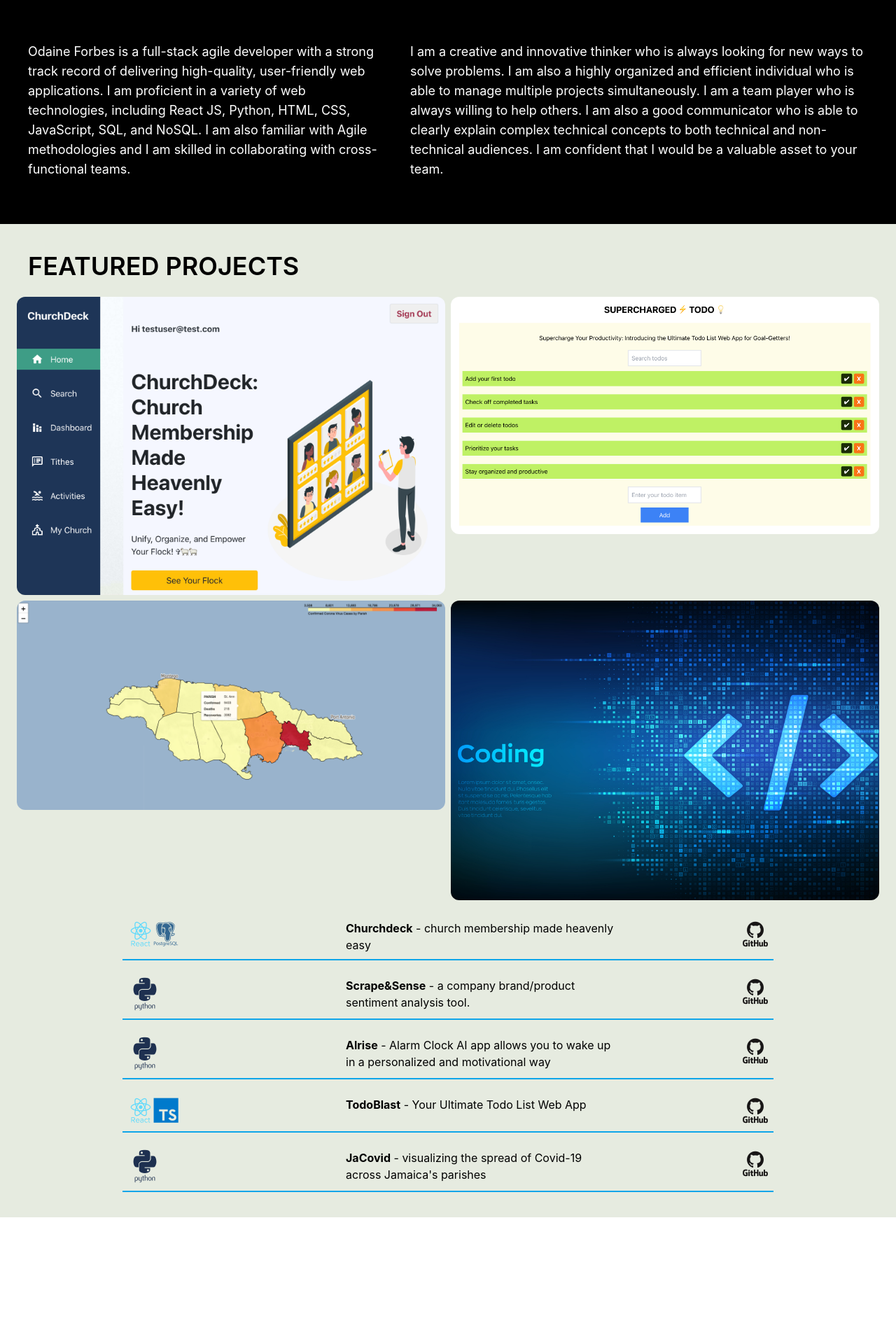
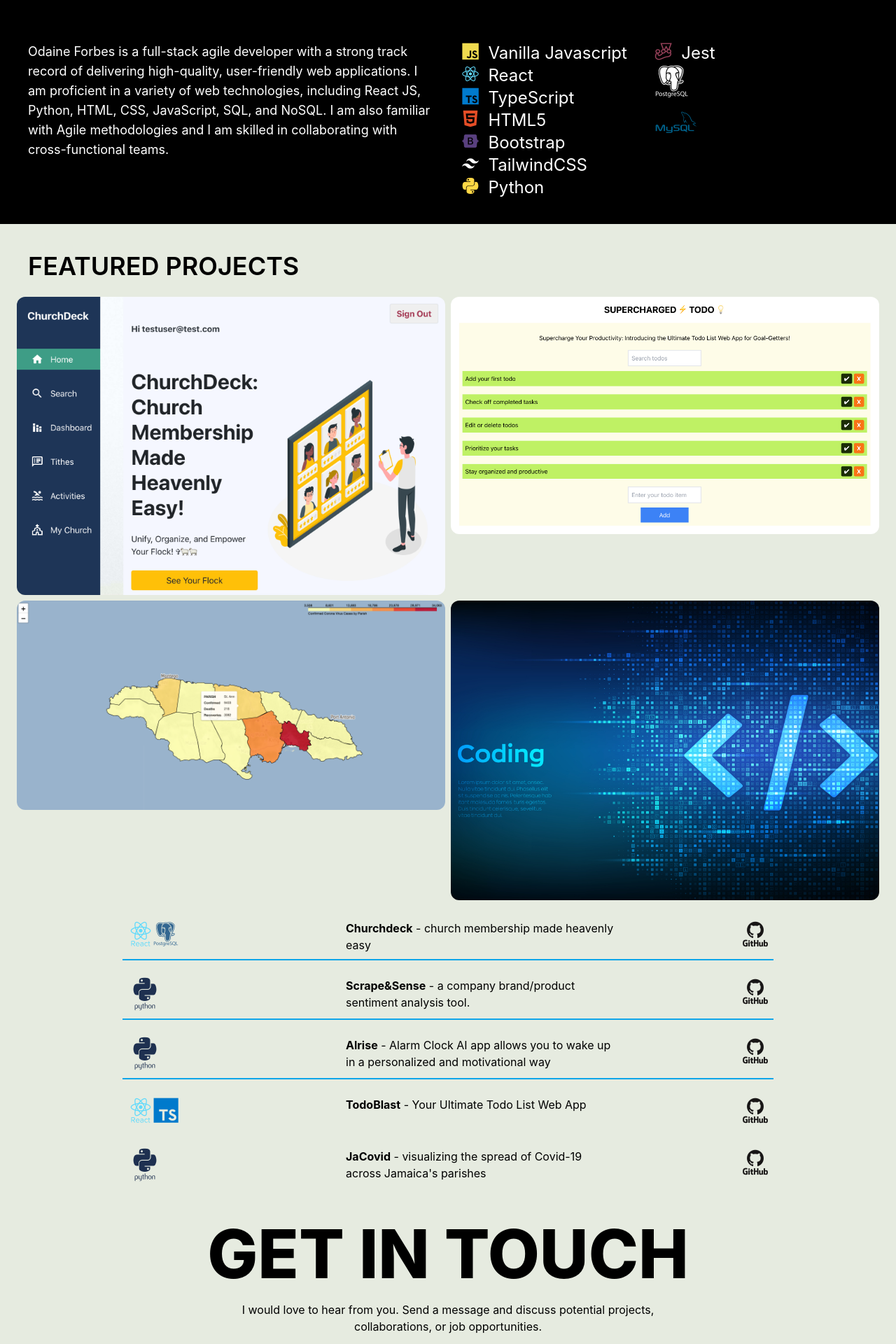
Before and after one commit to forbeso/odforbes, a React (Create React App) app: page / in a window 1280 px wide. Shown: the part 560-2480 px from the top of the page at 70% size. Before the commit the page ends 2299 px from the top, so only its background shows below. Built offline with nearby package versions, Linux system fonts and the light colour scheme.

Commit message:
updated mid and footer

```diff
--- a/package.json
+++ b/package.json
@@ -10,9 +10,12 @@
     "@types/node": "^16.18.39",
     "@types/react": "^18.2.16",
     "@types/react-dom": "^18.2.7",
+    "express": "^4.18.2",
+    "jspdf": "^2.5.1",
     "react": "^18.2.0",
     "react-dom": "^18.2.0",
     "react-scripts": "5.0.1",
+    "requests": "^0.3.0",
     "typescript": "^4.9.5",
     "web-vitals": "^2.1.4"
   },
--- a/src/App.tsx
+++ b/src/App.tsx
@@ -6,33 +6,6 @@
 import jacovid from "./assets/jacovid.png";
 
 function App() {
-  const aboutme = (
-    <ul>
-      <li>
-        <strong>
-          Highly skilled and experienced full-stack agile developer
-        </strong>{" "}
-        :rocket:
-      </li>
-      <li>Proficient in a variety of web technologies :computer:</li>
-      <li>Familiar with Agile methodologies :chart_with_upwards_trend:</li>
-      <li>
-        Skilled in collaborating with cross-functional teams
-        :busts_in_silhouette:
-      </li>
-      <li>Highly motivated and self-directed individual :fire:</li>
-      <li>Always eager to learn new things :bulb:</li>
-      <li>
-        Team player who is confident that I would be a valuable asset to any
-        team :people_holding_hands:
-      </li>
-      <li>
-        Passionate about using technology to solve real-world problems
-        :thinking:
-      </li>
-    </ul>
-  );
-
   return (
     <div className="App">
       <section className="sectionA flex items-center text-center md:text-left md:flex md:justify-center bg-calm-blue">
@@ -44,9 +17,11 @@
             <h1 className="text-3xl font-bold md:text-6xl">
               YOUR <span>AGILE</span> FULL STACK DEVELOPER
             </h1>
-            <button className="p-2 rounded-full w-64 mt-4 bg-washed-yellow mb-5">
-              View Projects
-            </button>
+            <a href="#Projects">
+              <button className="p-2 rounded-full w-64 mt-4 bg-washed-yellow mb-5">
+                View Projects
+              </button>
+            </a>
           </div>
 
           <div className="shape-box flex flex-col mt-5 p-3 md:w-1/2">
@@ -77,7 +52,7 @@
             </h2>
           </div>
           <div className="text-2xl flex flex-col md:flex md:flex-row md:mx-auto text-white text-left px-5">
-            <div className="mb-5 p-5">
+            <div className="mb-3 p-5 w-100 md:w-1/2">
               <p className="text-sm md:text-md lg:text-lg">
                 Odaine Forbes is a full-stack agile developer with a strong
                 track record of delivering high-quality, user-friendly web
@@ -88,17 +63,89 @@
               </p>
             </div>
 
-            <div className="mt-5 md:mt-0 p-5">
-              <p className="text-sm md:text-md lg:text-lg">
-                I am a creative and innovative thinker who is always looking for
-                new ways to solve problems. I am also a highly organized and
-                efficient individual who is able to manage multiple projects
-                simultaneously. I am a team player who is always willing to help
-                others. I am also a good communicator who is able to clearly
-                explain complex technical concepts to both technical and
-                non-technical audiences. I am confident that I would be a
-                valuable asset to your team.
-              </p>
+            <div className="mt-2 md:mt-0 p-5">
+              <div className="flex flex-row">
+                <div>
+                  <i className="devicon-javascript-plain colored"></i>
+                </div>
+                <div>&nbsp; Vanilla Javascript</div>
+              </div>
+              <div className="flex flex-row">
+                <div>
+                  <i className="devicon-react-original colored"></i>
+                </div>
+                <div>&nbsp; React</div>
+              </div>
+              <div className="flex flex-row">
+                <div>
+                  <i className="devicon-typescript-plain colored"></i>
+                </div>
+                <div>
+                  <p>&nbsp; TypeScript</p>
+                </div>
+              </div>
+
+              <div className="flex flex-row">
+                <div>
+                  <i className="devicon-html5-plain colored"></i>
+                </div>
+                <div>
+                  <p>&nbsp; HTML5</p>
+                </div>
+              </div>
+
+              <div className="flex flex-row">
+                <div>
+                  <i className="devicon-bootstrap-plain colored"></i>
+                </div>
+                <div>
+                  <p>&nbsp; Bootstrap</p>
+                </div>
+              </div>
+
+              <div className="flex flex-row">
+                <div>
+                  <i className="devicon-tailwindcss-plain"></i>
+                </div>
+                <div>
+                  <p>&nbsp; TailwindCSS</p>
+                </div>
+              </div>
+
+              <div className="flex flex-row">
+                <div>
+                  <i className="devicon-python-plain colored"></i>
+                </div>
+                <div>
+                  <p>&nbsp; Python</p>
+                </div>
+              </div>
+            </div>
+
+            <div className="mt-2 md:mt-0 p-5">
+              <div className="flex flex-row">
+                <div>
+                  <i className="devicon-jest-plain colored"></i>
+                </div>
+                <div>
+                  <p>&nbsp; Jest</p>
+                </div>
+              </div>
+
+              <div className="flex flex-row">
+                <div>
+                  <i className="devicon-postgresql-plain-wordmark text-5xl"></i>
+                </div>
+              </div>
+
+              <div className="">
+                <div>
+                  <i className="devicon-mysql-plain-wordmark colored text-6xl"></i>
+                </div>
+                {/* <div>
+                  <p>&nbsp; MySQL</p>
+                </div> */}
+              </div>
             </div>
           </div>
         </div>
@@ -190,7 +237,7 @@
             </div>
           </div>
 
-          <div className="flex flex-row justify-between mb-4 border-b-2 border-sky-500 p-2">
+          <div className="flex flex-row justify-between mb-4 border-b-1 border-sky-500 p-2">
             <div className="w-16 md:w-32">
               <i className="devicon-react-original-wordmark colored text-4xl"></i>
               <i className="devicon-typescript-plain colored text-4xl"></i>
@@ -207,7 +254,7 @@
             </div>
           </div>
 
-          <div className="flex flex-row justify-between mb-4 border-b-2 border-sky-500 p-2">
+          <div className="flex flex-row justify-between mb-4 border-b-1  border-sky-500 p-2">
             <div className="w-16 md:w-32">
               <i className="devicon-python-plain-wordmark text-dark-blue text-5xl"></i>
             </div>
@@ -222,6 +269,26 @@
             </div>
           </div>
         </div>
+
+        <div className="mt-5 p-2 flex flex-col items-center">
+          <div className="text-center mb-5">
+            <h1 className="font-extrabold text-5xl md:text-8xl">
+              GET IN TOUCH
+            </h1>
+          </div>
+          <div className="w-100 md:w-1/2 text-center">
+            <p>
+              I would love to hear from you. Send a message and discuss
+              potential projects, collaborations, or job opportunities.
+            </p>
+          </div>
+
+          <div className="flex flex-row">
+            <a href="https://www.linkedin.com/in/odaine-forbes-a5454317a/">
+              <i className="devicon-linkedin-plain-wordmark colored text-6xl md:text-8xl"></i>
+            </a>
+          </div>
+        </div>
       </section>
     </div>
   );
```
Also changed, not shown: 1 other file (tests, documents, lock files or other folders).
